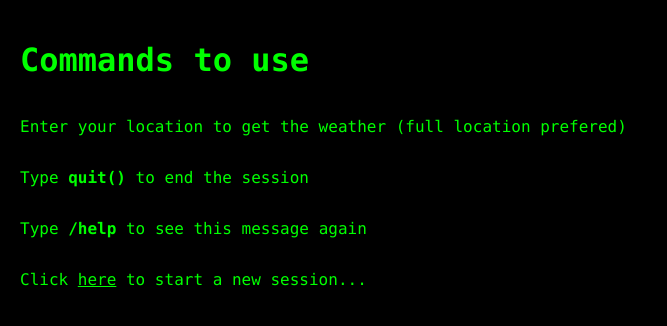
After one commit to shrsijan/Weather_Bot, a Flask app: page /help in a window 1280 px wide. The commit adds this page. Shown: the top 326 px of the page, without its empty margins (0-667 px from the left). Run offline with Flask 3, Linux system fonts and the light colour scheme.

Commit message:
added help feature

```diff
--- a/WeatherGPT/main.py
+++ b/WeatherGPT/main.py
@@ -31,8 +31,7 @@ Be diverse in suggestions (e.g., recreational activities, work-from-home adjustm
 Ensure the response is concise, well-structured, and easy to read. Avoid redundancy and maintain a professional yet approachable tone."""
 
     try:
-        # Get response from Deepseek model
-        response = ollama.chat(model="llama3", messages=[
+        response = ollama.chat(model="gemma:7b", messages=[
             {
                 "role": "user",
                 "content": prompt
@@ -66,7 +65,7 @@ def weather():
             recommendations = get_llm_recommendations(weather_info)
             return jsonify({'recommendations': recommendations})
         else:
-            return jsonify({'error': weather_info})
+            return jsonify({'error': "location not found"})
 
     return render_template('weather_input.html')
 
@@ -74,5 +73,9 @@ def weather():
 def closing():
     return render_template('closing.html')
 
+@app.route('/help')
+def help():
+    return render_template('help.html')
+
 if __name__ == "__main__":
     app.run(debug=True)
--- /dev/null
+++ b/WeatherGPT/templates/help.html
@@ -0,0 +1,29 @@
+<!DOCTYPE html>
+<html lang="en">
+
+<head>
+    <meta charset="UTF-8">
+    <meta name="viewport" content="width=device-width, initial-scale=1.0">
+    <title>WeatherGPT</title>
+    <link rel="stylesheet" href="{{ url_for('static', filename='style.css') }}">
+</head>
+
+<body>
+    <div class="command-line">
+        <h1>Commands to use</h1>
+        <p>Enter your location to get the weather (full location prefered)</p>
+        <p>Type <b>quit()</b> to end the session</p>
+        <p>Type <b>/help</b> to see this message again</p>
+        <p>Click <u>here</u> to start a new session...</p>
+    </div>
+    <script>
+        document.body.addEventListener('click', function () {
+            document.body.classList.add('slide-up');
+            setTimeout(function () {
+                window.location.href = '/weather';
+            }, 1000);
+        });
+    </script>
+</body>
+
+</html>
--- a/WeatherGPT/templates/landing.html
+++ b/WeatherGPT/templates/landing.html
@@ -58,6 +58,8 @@
     <div class="container">
         <h1>Welcome to Weather GPT! 🌤️<br>
             Get real-time weather updates and personalized recommendations for your location.</h1>
+        <p>Type <b>/help</b> to see the commands</p>
+        <p>Type <b>quit()</b> to end the session</p>
         <p>Click anywhere to continue...</p>
         <p class="blink">_</p>
     </div>
```
Also changed, not shown: WeatherGPT/templates/weather_input.html (+7 -0 lines), WeatherGPT/weather_data.json (+6 -6 lines), 1 other file.
